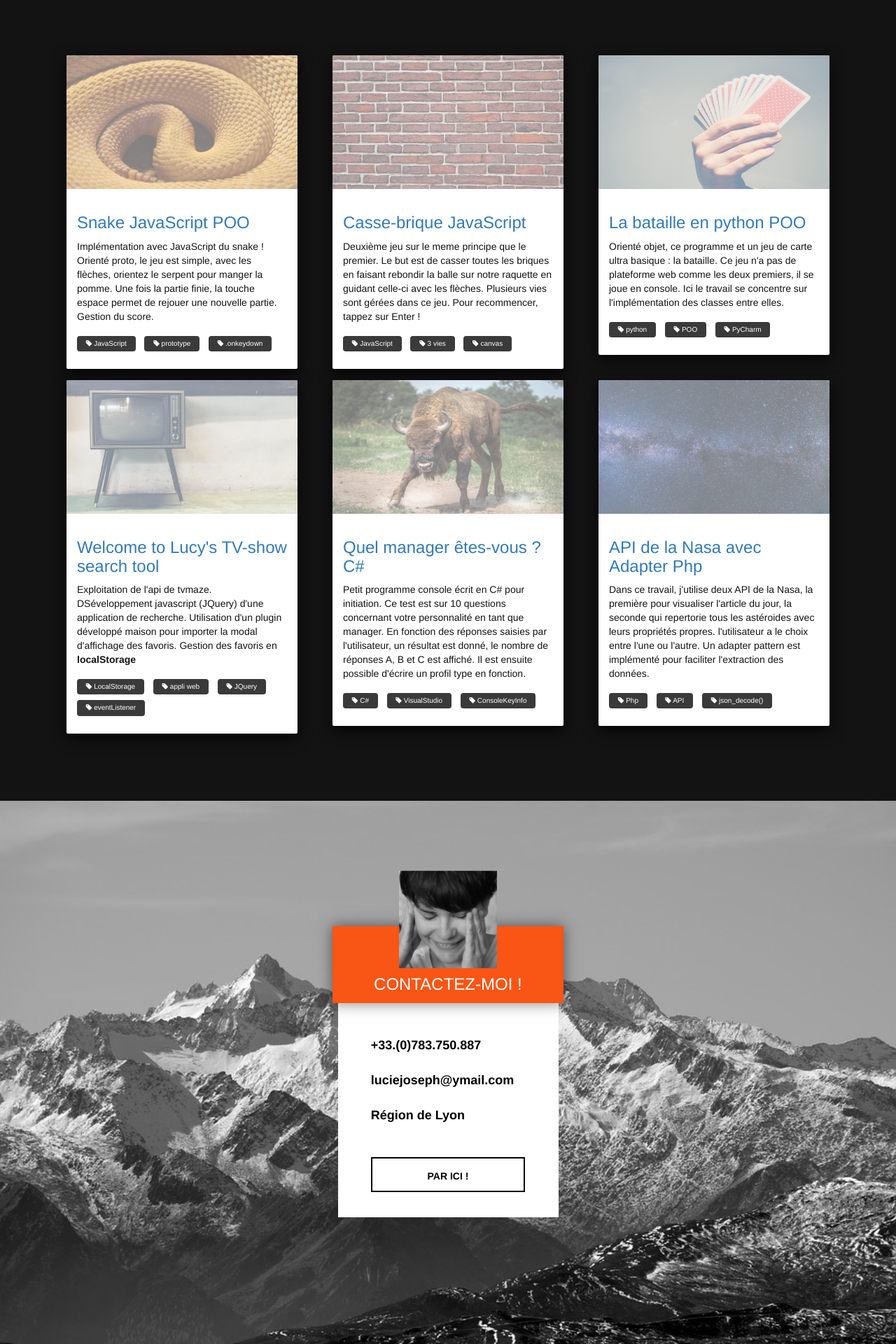
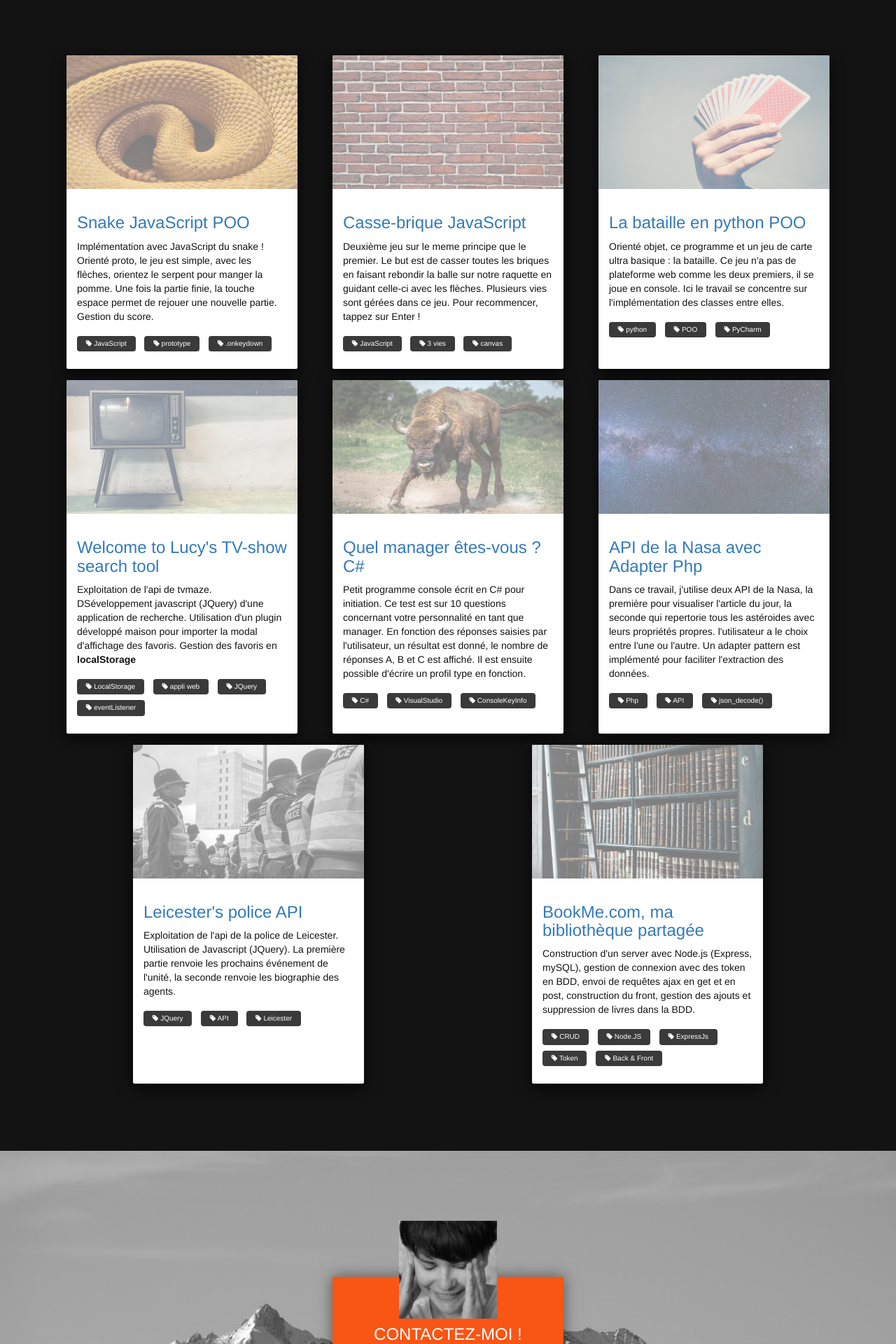
Before and after one commit to lucyjosef/portfolio_v1, a PHP site: page / in a window 1280 px wide; the page is wider, and only the part inside the window is pictured. Shown: the part 2457-4377 px from the top of that part at 70% size. Run offline with PHP 8.4, Linux system fonts and the light colour scheme; some libraries are stand-ins or nearby versions; grey boxes are pictures that could not be loaded.

Commit message:
add real node + update css min-height

```diff
--- a/base.less
+++ b/base.less
@@ -259,6 +259,9 @@ section {
     article {
         padding-bottom: 2vh;
         max-width: 360px;
+        div {
+            min-height: 100%;
+        }
         img {
             width: 100%;
             height: 191px;
--- a/index.html
+++ b/index.html
@@ -325,13 +325,13 @@
                                 </div>
                             </div>
                         </article>
-                        <!--
+
                         <article class=" col-md-4 col-sm-6 col-xs-12 center-block">
                             <div class="flexbox">
                                 <div class="reduce-width">
-                                    <a href="pages/leicesters_police_api/police.html" target="_blank"><img src="ressources/img/police.jpg"></a>
+                                    <a href="https://github.com/lucyjosef/leicesters_police_api" target="_blank"><img src="ressources/img/police.jpg"></a>
                                     <div class="reduce-again">
-                                        <a href="pages/leicesters_police_api/police.html" target="_blank"> <h3>Leicester's police API</h3></a>
+                                        <a href="https://github.com/lucyjosef/leicesters_police_api" target="_blank"> <h3>Leicester's police API</h3></a>
                                         <p class="muted">Exploitation de l'api de la police de Leicester. Utilisation de Javascript (JQuery). La première partie renvoie les prochains événement de l'unité, la seconde renvoie les biographie des agents.</p>
                                         <ul class="tag-list ul-no-style flexbox wrap">
                                             <li><i class="fa fa-tag" aria-hidden="true"></i> JQuery</li>
@@ -342,7 +342,26 @@
                                 </div>
                             </div>
                         </article>
--->
+
+                        <article class=" col-md-4 col-sm-6 col-xs-12 center-block">
+                            <div class="flexbox">
+                                <div class="reduce-width">
+                                    <a href="https://github.com/lucyjosef/node" target="_blank"><img src="ressources/img/bibli.jpg"></a>
+                                    <div class="reduce-again">
+                                        <a href="https://github.com/lucyjosef/node" target="_blank"> <h3>BookMe.com, ma bibliothèque partagée</h3></a>
+                                        <p class="muted">Construction d'un server avec Node.js (Express, mySQL), gestion de connexion avec des token en BDD, envoi de requêtes ajax en get et en post, construction du front, gestion des ajouts et suppression de livres dans la BDD. </p>
+                                        <ul class="tag-list ul-no-style flexbox wrap">
+                                            <li><i class="fa fa-tag" aria-hidden="true"></i> CRUD</li>
+                                            <li><i class="fa fa-tag" aria-hidden="true"></i> Node.JS</li>
+                                            <li><i class="fa fa-tag" aria-hidden="true"></i> ExpressJs</li>
+                                            <li><i class="fa fa-tag" aria-hidden="true"></i> Token</li>
+                                            <li><i class="fa fa-tag" aria-hidden="true"></i> Back & Front</li>
+                                        </ul>
+                                    </div>
+                                </div>
+                            </div>
+                        </article>
+
                     </div>
                 </div>
             </section>
--- a/ressources/style.css
+++ b/ressources/style.css
@@ -259,6 +259,9 @@ section {
   padding-bottom: 2vh;
   max-width: 360px;
 }
+#real article div {
+  min-height: 100%;
+}
 #real article img {
   width: 100%;
   height: 191px;
```
Also changed, not shown: ressources/img/back-end.png (deleted), ressources/img/background-profile.jpg (deleted), ressources/img/bibli.jpg (added), ressources/img/contact2.jpg (deleted), ressources/img/front-end.png (deleted), ressources/img/hurricane-1712066_1280.jpg (deleted), ressources/img/main.jpg (deleted), ressources/img/stratos2.png (deleted).
